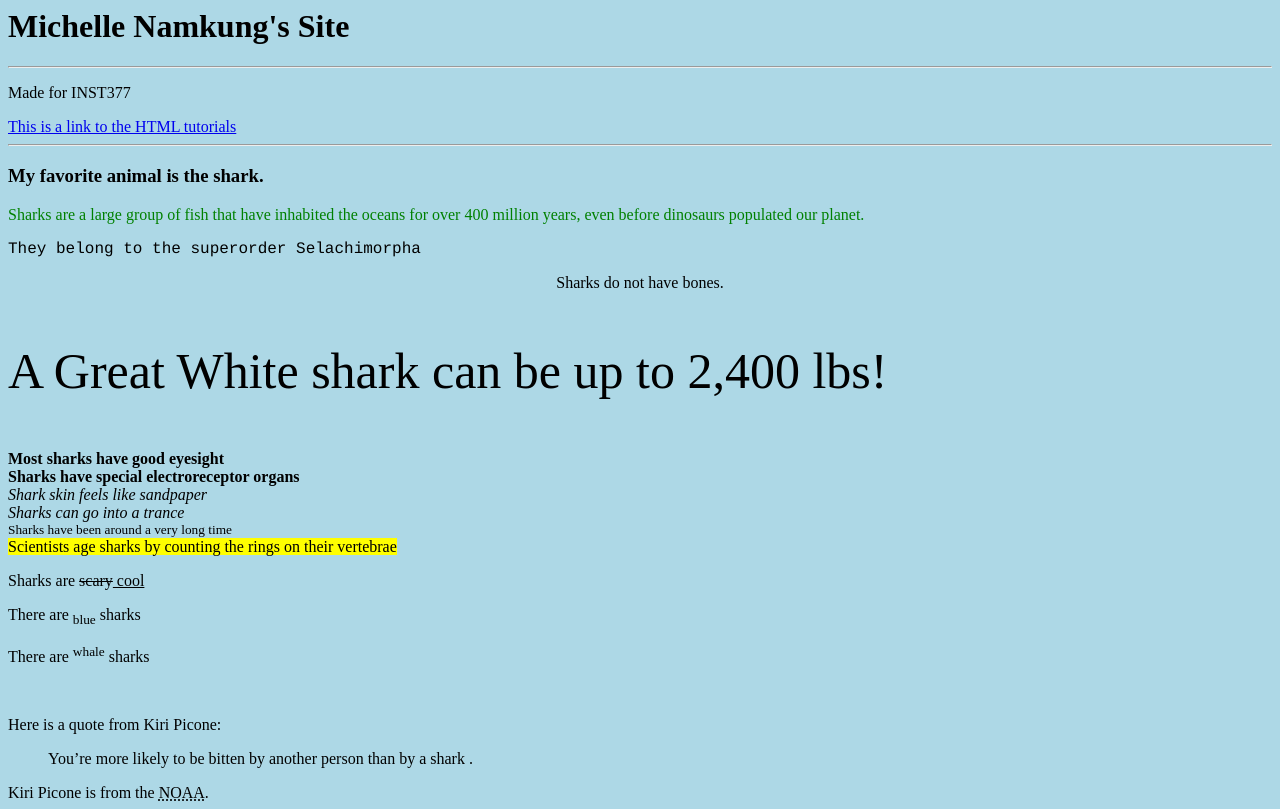
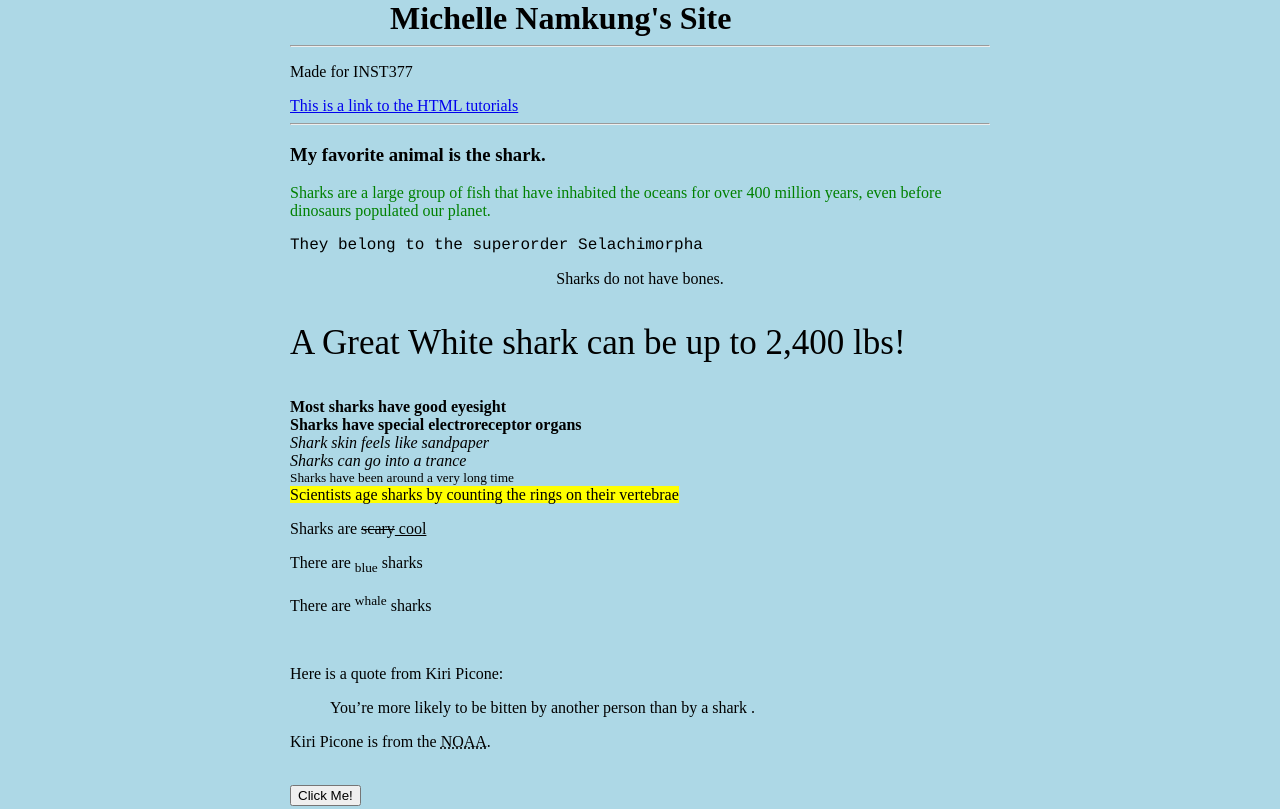
Before and after one commit to mnamkung107/INST377, a plain HTML site: page index.html in a window 1280 px wide. Shown: the top 809 px of the page. Drawn offline with Linux system fonts and the light colour scheme.

Commit message:
Update index.html

```diff
--- a/index.html
+++ b/index.html
@@ -1,4 +1,20 @@
 <html>
+    <head>
+        <style>
+            body{
+                background-color:lightblue;
+                width: 700;
+                margin: auto;
+            }
+            h1 {
+                width: 500px;
+                margin: auto;
+            }
+            p{
+
+            }
+        </style>
+    </head>
     <h1>Michelle Namkung's Site</h1>
     <hr>
     <p title="About Michelle">Made for INST377</p>
@@ -9,10 +25,8 @@
 
     <p style="font-family:courier;">They belong to the superorder Selachimorpha</p>
     <p style="text-align:center;">Sharks do not have bones.</p>
-    <p style="font-size:50px;">A Great White shark can be up to 2,400 lbs!</p>
+    <p style="font-size:35px;">A Great White shark can be up to 2,400 lbs!</p>
 
-    <body style="background-color:lightblue;">
-    </body>
 
     <b>Most sharks have good eyesight</b>
     <br>
```
